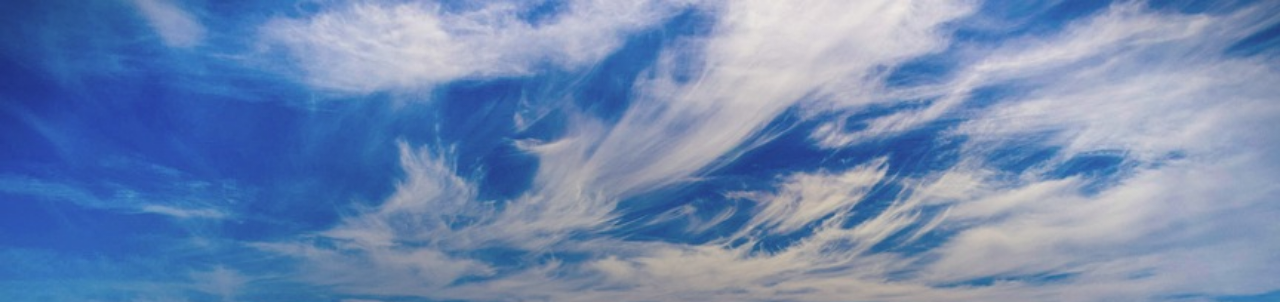
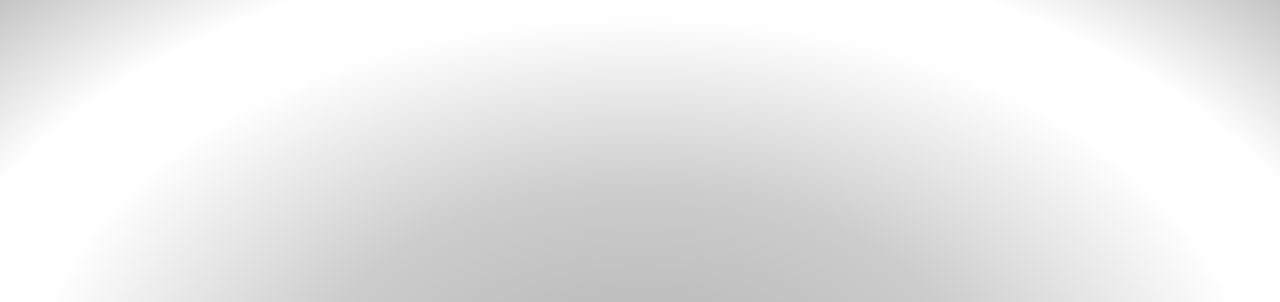
Before and after one commit to sekuripy/sekuripy.github.io, a plain HTML site: page index.html in a window 1280 px wide. Shown: the top 302 px of the page. Drawn offline with Linux system fonts and the light colour scheme.

Commit message:
Update index.html

```diff
--- a/index.html
+++ b/index.html
@@ -37,16 +37,6 @@
 		height:100%;
 		overflow: auto;
 		-webkit-overflow-scrolling: touch;
-	}
-
-	html{
-		height:100%;
-		background-old: #ffffff url(https://images.unsplash.com/photo-1449168013943-3a15804bb41c?ixlib=rb-0.3.5&q=80&fm=jpg&crop=entropy&w=1080&fit=max&s=1958d4bfb59a246c6092ff0daabd284b); no-repeat center bottom fixed;
-		background: #ffffff url(resources/sea_horizon.jpg); no-repeat center bottom fixed;
-		-webkit-background-size: cover;
-		-moz-background-size: cover;
-		-o-background-size: cover;
-		background-size: cover;
 	}
 
 	#cspio-page{
```
